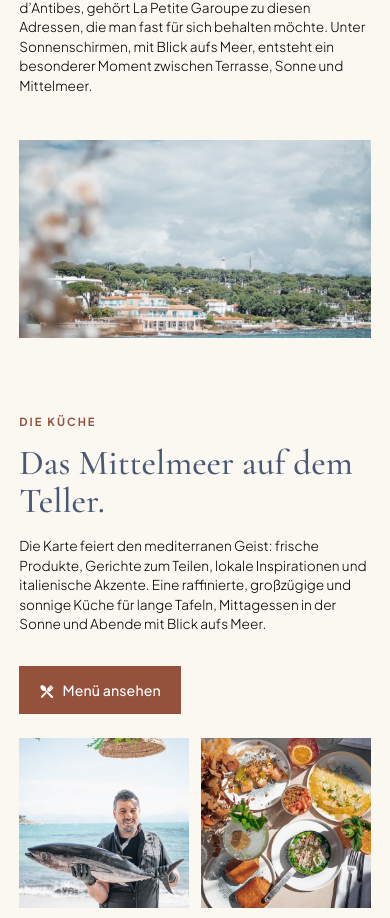
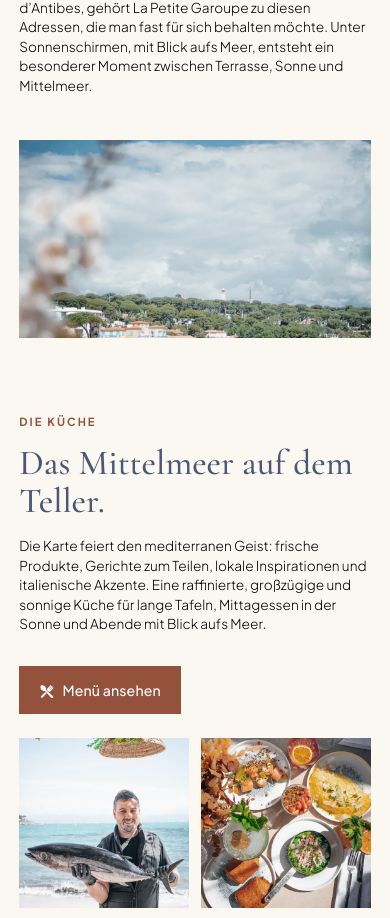
Before and after one commit to JulienAziza06/la-petite-garoupe, a React (Vite) app: page /de in a window 390 px wide. Shown: the part 877-1795 px from the top of the page. Built offline with nearby package versions, Linux system fonts and the light colour scheme.

Commit message:
Adjust mobile place image crop

```diff
--- a/src/site/styles-layout.css
+++ b/src/site/styles-layout.css
@@ -2123,6 +2123,7 @@
     aspect-ratio: 16 / 9;
     height: auto;
     object-fit: cover;
+    object-position: center 30%;
   }
 
   .v6-shell .v6-events__image img {
```
